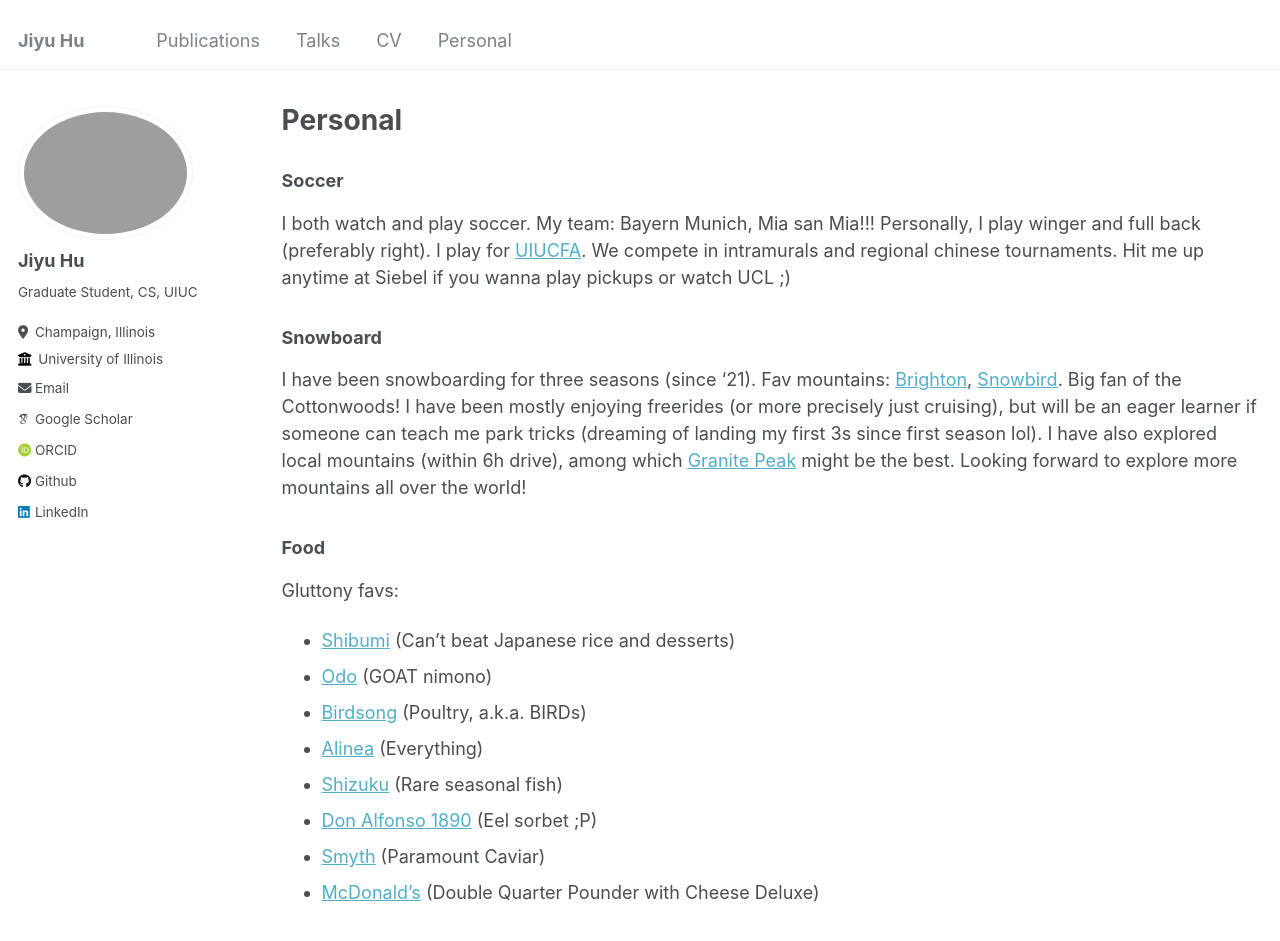
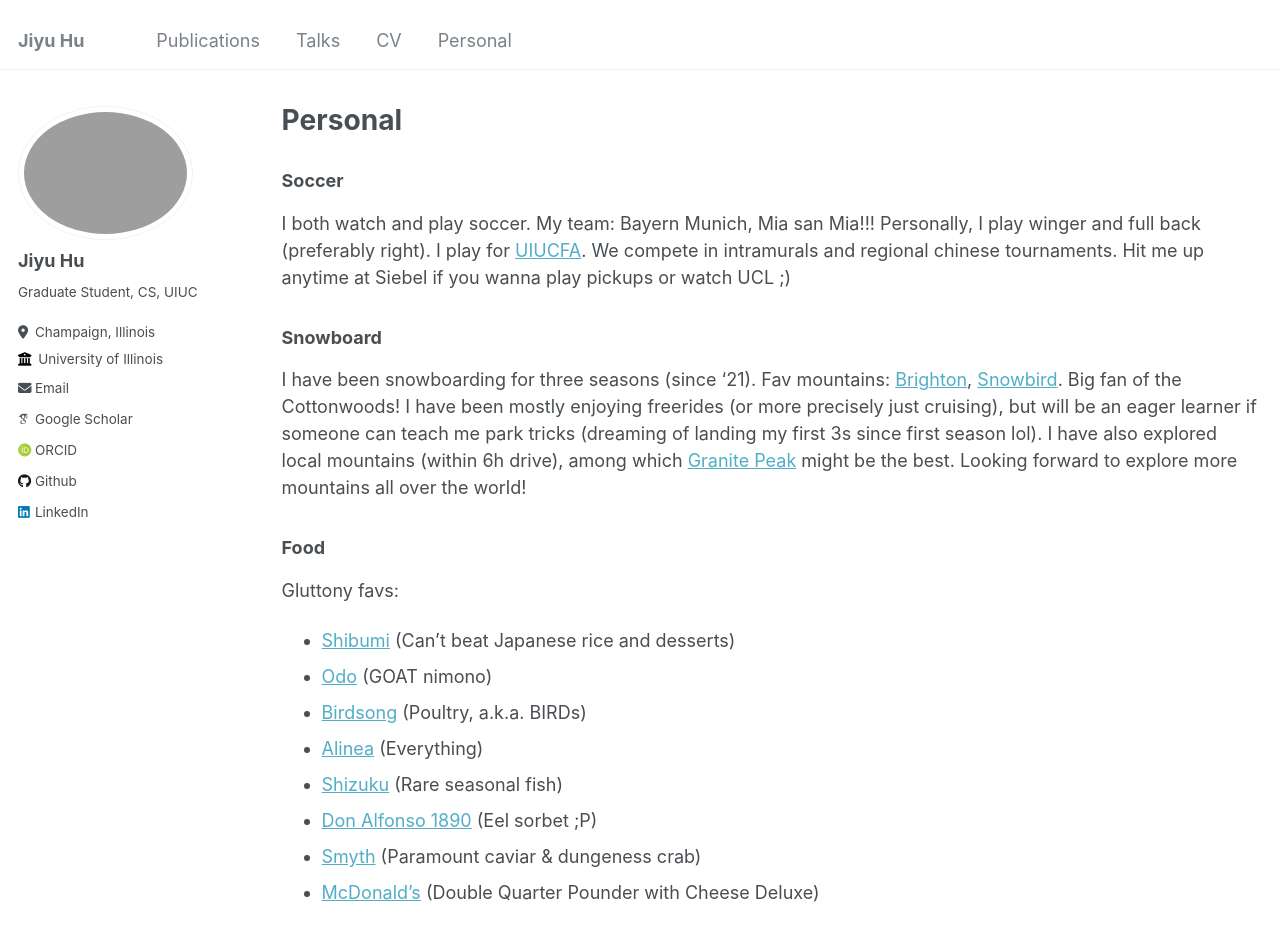
Before and after one commit to JiyuuuHuuu/JiyuuuHuuu.github.io, a Jekyll site: the page built from _pages/personal.md, in a window 1280 px wide and 1122 px high. Shown: the top 941 px of the window. Built offline with Jekyll 4.4.1, drawn with Linux system fonts in a browser that asks for light colours; some web fonts are replaced.

Commit message:
update personal

```diff
--- a/_pages/personal.md
+++ b/_pages/personal.md
@@ -19,5 +19,5 @@
 * [Alinea](https://www.alinearestaurant.com/) (Everything)
 * [Shizuku](https://shizuku.ca/) (Rare seasonal fish)
 * [Don Alfonso 1890](https://www.donalfonsotoronto.com/) (Eel sorbet ;P)
-* [Smyth](https://www.smythandtheloyalist.com/smyth/) (Paramount Caviar)
+* [Smyth](https://www.smythandtheloyalist.com/smyth/) (Paramount caviar & dungeness crab)
 * [McDonald's](https://www.mcdonalds.com/us/en-us.html) (Double Quarter Pounder with Cheese Deluxe)
```
